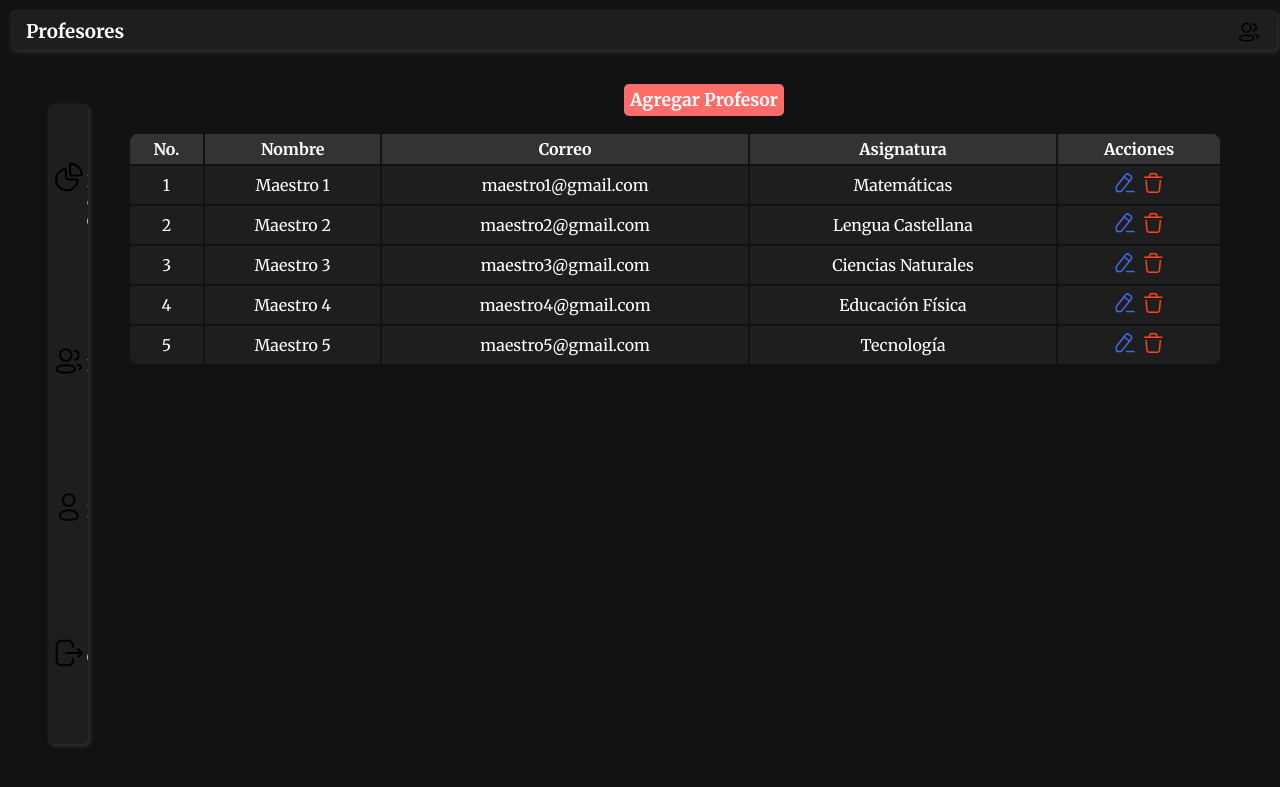
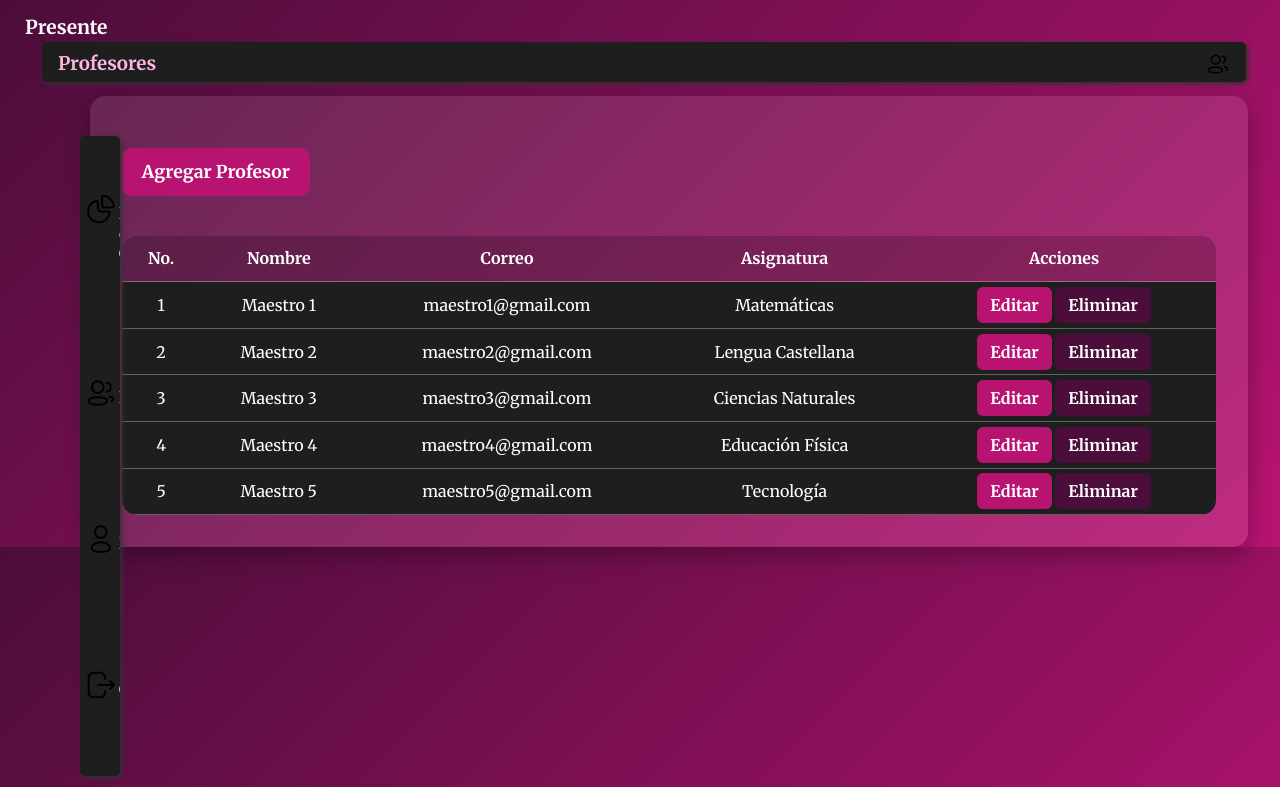
Before and after one commit to HIJN-bot/asistencia, a PHP site: page /admin/teacher.php in a window 1280 px wide. Shown: the top 787 px of the page. Run offline with PHP 8.4, Linux system fonts and the light colour scheme; a user stored in the database is signed in; data comes from the database, SQL or seed files in the repository; data that the repository does not hold is empty; some web fonts are replaced.

Commit message:
Enhance teacher management page styling
Added styling to enhance the appearance of the teacher management page, including a gradient background, improved button styles, and table formatting.

```diff
--- a/QR-Code-Based-Attendance-System/QR-ATS-main/admin/teacher.php
+++ b/QR-Code-Based-Attendance-System/QR-ATS-main/admin/teacher.php
@@ -11,28 +11,121 @@ $query = "select * from teacher";
 $result = mysqli_query($con, $query);
 ?>
 
-
 <!DOCTYPE html>
 <html lang="es">
-
 <head>
     <meta charset="UTF-8">
     <meta name="viewport" content="width=device-width, initial-scale=1.0">
     <title>Profesores</title>
     <link rel="stylesheet" href="../css/style.css">
+    <style>
+        body {
+            font-family: 'Poppins', sans-serif;
+            background: linear-gradient(135deg, #4b0d3a, #b91372);
+            margin: 0;
+            padding: 0;
+            color: white;
+        }
+
+        main {
+            padding: 2rem;
+        }
+
+        .present {
+            position: absolute;
+            top: 15px;
+            left: 25px;
+            font-weight: bold;
+            font-size: 1.2rem;
+        }
+
+        .add {
+            display: inline-block;
+            background-color: #b91372;
+            color: white;
+            text-decoration: none;
+            padding: 0.8rem 1.2rem;
+            border-radius: 10px;
+            margin-bottom: 1.5rem;
+            transition: 0.3s;
+        }
+
+        .add:hover {
+            background-color: #4b0d3a;
+        }
+
+        .container {
+            background-color: rgba(255, 255, 255, 0.1);
+            padding: 2rem;
+            border-radius: 15px;
+            box-shadow: 0 8px 25px rgba(0, 0, 0, 0.3);
+        }
+
+        table {
+            width: 100%;
+            border-collapse: collapse;
+            color: white;
+        }
+
+        th, td {
+            border-bottom: 1px solid rgba(255, 255, 255, 0.3);
+            padding: 0.8rem;
+            text-align: center;
+        }
+
+        th {
+            background-color: rgba(0, 0, 0, 0.2);
+            font-weight: bold;
+        }
+
+        tr:hover {
+            background-color: rgba(255, 255, 255, 0.1);
+        }
+
+        a.edit, a.delete {
+            text-decoration: none;
+            color: white;
+            font-weight: bold;
+            padding: 0.5rem 0.8rem;
+            border-radius: 6px;
+            transition: 0.3s;
+        }
+
+        a.edit {
+            background-color: #b91372;
+        }
+
+        a.edit:hover {
+            background-color: #4b0d3a;
+        }
+
+        a.delete {
+            background-color: #4b0d3a;
+        }
+
+        a.delete:hover {
+            background-color: #b91372;
+        }
+
+        h3 {
+            text-align: center;
+            color: #ffb6e1;
+        }
+    </style>
 </head>
 
 <body>
+    <div class="present">Presente</div>
     <main>
-        <?php $title = 'Profesores';
-        include "../componets/header.php" ?>
-        <?php include "../componets/sidebar.php" ?>
+        <?php $title = 'Profesores'; include "../componets/header.php"; ?>
+        <?php include "../componets/sidebar.php"; ?>
+
         <div class="container">
-        <a href="add_teacher.php" class="add">Agregar Profesor</a>
+            <a href="add_teacher.php" class="add">Agregar Profesor</a>
+
             <?php
-
             if (mysqli_num_rows($result) <= 0) {
-                echo "<h3 style='margin-top: 20px; color: red;'>¡Aún no hay profesores registrados!</h3>";
+                echo "<h3>¡Aún no hay profesores registrados!</h3>";
             } else {
                 echo '
                 <table>
@@ -44,28 +137,27 @@ $result = mysqli_query($con, $query);
                         <th>Acciones</th>
                     </tr>';
                 while ($row = mysqli_fetch_assoc($result)) {
-                    echo
-                        "<tr>
-                    <td>" . $row["id"] . "</td>
-                    <td>" . $row["name"] . "</td>
-                    <td>" . $row["email"] . "</td>
-                    <td>" . $row["subject"] . "</td>
-                    <td><a href='edit_teacher.php?id=$row[id]&name=$row[name]&email=$row[email]&subject=$row[subject]' class='edit'><img src='../resources/icons/Edit.svg'></a>
-                        <a href='delete_teacher.php?id=$row[id]' class='delete' onclick='return wantDelete()'><img src='../resources/icons/Delete.svg' onclick='return wantDelete()'></a></td>
-                </tr>";
+                    echo "
+                    <tr>
+                        <td>".$row["id"]."</td>
+                        <td>".$row["name"]."</td>
+                        <td>".$row["email"]."</td>
+                        <td>".$row["subject"]."</td>
+                        <td>
+                            <a href='edit_teacher.php?id=$row[id]&name=$row[name]&email=$row[email]&subject=$row[subject]' class='edit'>Editar</a>
+                            <a href='delete_teacher.php?id=$row[id]' class='delete' onclick='return wantDelete()'>Eliminar</a>
+                        </td>
+                    </tr>";
                 }
+                echo "</table>";
             }
             ?>
-            </table>
-        </div>
         </div>
     </main>
+
     <script>
         function wantDelete(){
-            var a = confirm("¿Desea eliminar este profesor?");
-
-            if(a) return true;
-            else return false;
+            return confirm("¿Desea eliminar este profesor?");
         }
     </script>
 </body>
```
